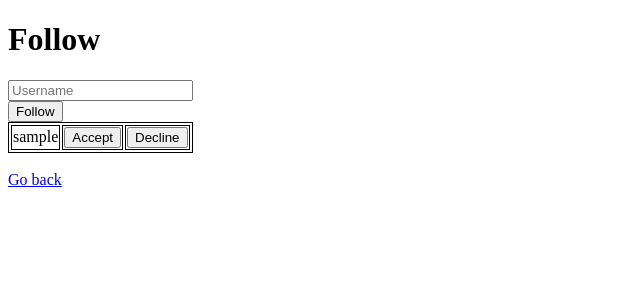
After one commit to shivamjindal/finstagram-template, a Flask app: page /follow in a window 1280 px wide. The commit adds this page. Shown: the top 300 px of the page, without its empty margins (0-640 px from the left). Run offline with Flask 2, Linux system fonts and the light colour scheme; the visitor is signed in with stand-in values (Sample User, id 1); tables that the repository leaves empty or names only in its code hold one stand-in row (values such as "Sample post"); parts of the project's set-up code (start-up, migrations or seed data) failed here and were passed over.

Commit message:
finished feature 3

```diff
--- a/app.py
+++ b/app.py
@@ -43,6 +43,12 @@ def home():
 @login_required
 def upload():
     return render_template("upload.html")
+
+@app.route("/follow", methods=["GET"])
+@login_required
+def follow_page():
+    followReq = getFollowRequest()
+    return render_template("follow.html", followReq =followReq)
 
 #images which get passed to the image gallery
 #this send the image with all of it's data too
@@ -120,6 +126,58 @@ def registerAuth():
     error = "An error has occurred. Please try again."
     return render_template("register.html", error=error)
 
+
+@app.route("/follow_req", methods = ["POST"])
+@login_required
+def follow():
+    request_data = request.form
+    username = request_data['username']
+    query = "SELECT * FROM Person WHERE username = %s"
+    with connection.cursor() as cursor:
+        cursor.execute(query, username)
+    data = cursor.fetchall()
+    if len(data)>0:
+        query = "SELECT * FROM Follow WHERE followeeUsername = %s AND followerUsername = %s"
+        with connection.cursor() as cursor:
+            cursor.execute(query, (username, session["username"]))
+        data = cursor.fetchall()
+        if len(data)>0:
+            error = "Request already sent to %s" % (username)
+            return render_template('follow.html', error=error, followReq = getFollowRequest())
+        else:
+            query = "INSERT INTO Follow VALUES (%s, %s, False); "
+            with connection.cursor() as cursor:
+                cursor.execute(query, (session["username"], username))
+    else:
+        error = "%s is not a valid username." % (username)
+        return render_template('follow.html', error=error, followReq = getFollowRequest())
+    return redirect("/follow")
+
+
+
+def getFollowRequest():
+    query = "SELECT followerUsername FROM Follow WHERE followeeUsername = %s and acceptedfollow = False"
+    with connection.cursor() as cursor:
+        cursor.execute(query, session["username"])
+    data = cursor.fetchall()
+    return data
+
+@app.route("/followAction", methods=["POST"])
+def followAction():
+    request_data = request.form
+    response = request_data["response"]
+    username = request_data["username"]
+    if response == "accept":
+        query = "UPDATE follow SET acceptedfollow = True WHERE followerUsername = %s AND followeeUsername = %s"
+        with connection.cursor() as cursor:
+            cursor.execute(query, (username, session["username"]))
+    else:
+        query = "DELETE FROM follow WHERE followeeUsername = %s and acceptedfollow = False"
+        with connection.cursor() as cursor:
+            cursor.execute(query, session["username"])
+    return redirect("/follow")
+
+
 @app.route("/logout", methods=["GET"])
 def logout():
     session.pop("username")
--- /dev/null
+++ b/templates/follow.html
@@ -0,0 +1,55 @@
+<!DOCTYPE html>
+<html lang="en">
+<head>
+    <meta charset="UTF-8">
+    <title>Follow</title>
+    <style type="text/css">
+        table, th, td {
+            border: 1px solid black;
+        }
+    </style>
+</head>
+<body>
+
+    <h1>Follow</h1>
+        <div>
+            <form action="/follow_req" method="POST">
+                <input type="text" name="username" placeholder="Username" required/>
+                <br/>
+                <input type="submit" value="Follow">
+            </form>
+        </div>
+        {% if error %}
+            {{ error }}
+        {% endif %}
+        {% if followReq %}
+            <div>
+                <table>
+                    {% for follower in followReq %}
+                       <tr>
+                           <td>{{ follower.followerUsername }}</td>
+                          <td>
+                              <form action="/followAction" method="POST">
+                                  <input type="hidden" name="response" value="accept">
+                                  <input type="hidden" name="username" value="{{ follower.followerUsername }}">
+                                  <input type="submit" value="Accept">
+                              </form>
+                          </td>
+                           <td>
+                               <form action="/followAction" method="POST">
+                                   <input type="hidden" name="response" value="decline">
+                                   <input type="hidden" name="username" value="{{ follower.followerUsername }}">
+                                   <input type="submit" value="Decline">
+                               </form>
+                           </td>
+
+                       </tr>
+                    {% endfor %}
+                    </table>
+            </div>
+        {% endif %}
+    <br>
+        <a href="/">Go back</a>
+
+</body>
+</html>
--- a/templates/home.html
+++ b/templates/home.html
@@ -8,7 +8,9 @@
             <ul>
                 <li><a href="/images">View Images</a></li>
                 <li><a href="/upload">Upload an Image</a></li>
+                <li><a href="/follow">Follow</a></li>
                 <li><a href="/logout">Logout</a></li>
+
             </ul>
         </div>
     </body>
```
Also changed, not shown: 1 other file.
